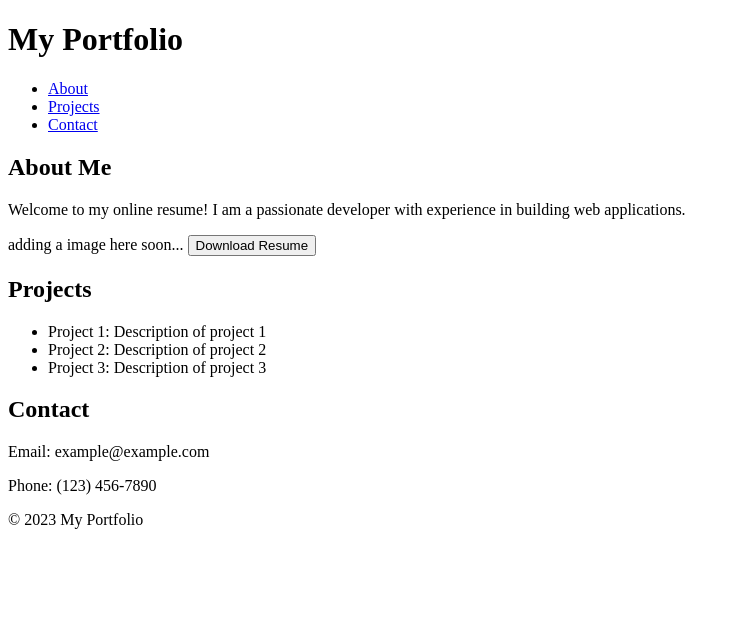
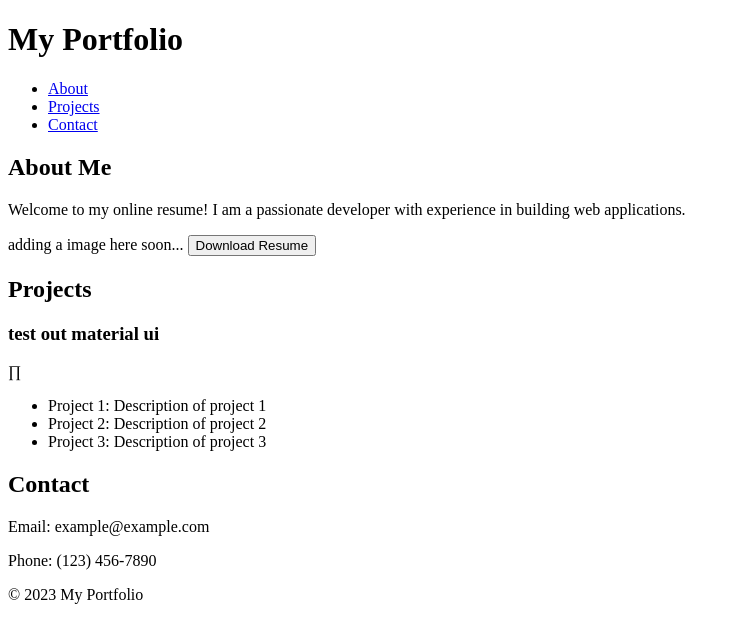
Before and after one commit to smsophiemi/smsophiemi.github.io, a React (Create React App) app: page / in a window 1280 px wide. Shown: the top 642 px of the page, without its empty margins (0-740 px from the left). Built offline with nearby package versions, Linux system fonts and the light colour scheme.

Commit message:
install material ui

```diff
--- a/package.json
+++ b/package.json
@@ -7,6 +7,11 @@
     "deploy": "gh-pages -d build"
   },
   "dependencies": {
+    "@emotion/react": "^11.14.0",
+    "@emotion/styled": "^11.14.1",
+    "@fontsource/roboto": "^5.2.6",
+    "@mui/icons-material": "^7.2.0",
+    "@mui/material": "^7.2.0",
     "react": "^19.1.0",
     "react-dom": "^19.1.0",
     "react-scripts": "^5.0.1"
--- a/src/App.tsx
+++ b/src/App.tsx
@@ -1,3 +1,5 @@
+/** @format */
+
 // Create a new file named `App.js` and add the following code:
 
 import React from "react";
@@ -29,16 +31,23 @@ function App() {
         <section id="about">
           <h2>About Me</h2>
           <p>
-            Welcome to my online resume! I am a passionate developer with experience
-            in building web applications.
+            Welcome to my online resume! I am a passionate developer with
+            experience in building web applications.
           </p>
           <span>adding a image here soon... </span>
-          <button
-            onClick={() => downloadFile(resumeURL, resumeFileName)}> Download Resume
+          <button onClick={() => downloadFile(resumeURL, resumeFileName)}>
+            {" "}
+            Download Resume
           </button>
         </section>
         <section id="projects">
           <h2>Projects</h2>
+          <h3>test out material ui </h3>
+          <link
+            rel="stylesheet"
+            href="https://fonts.googleapis.com/icon?family=Material+Icons"
+          />
+          ∏
           <ul>
             <li>Project 1: Description of project 1</li>
             <li>Project 2: Description of project 2</li>
```
Also changed, not shown: 1 other file (tests, documents, lock files or other folders).
